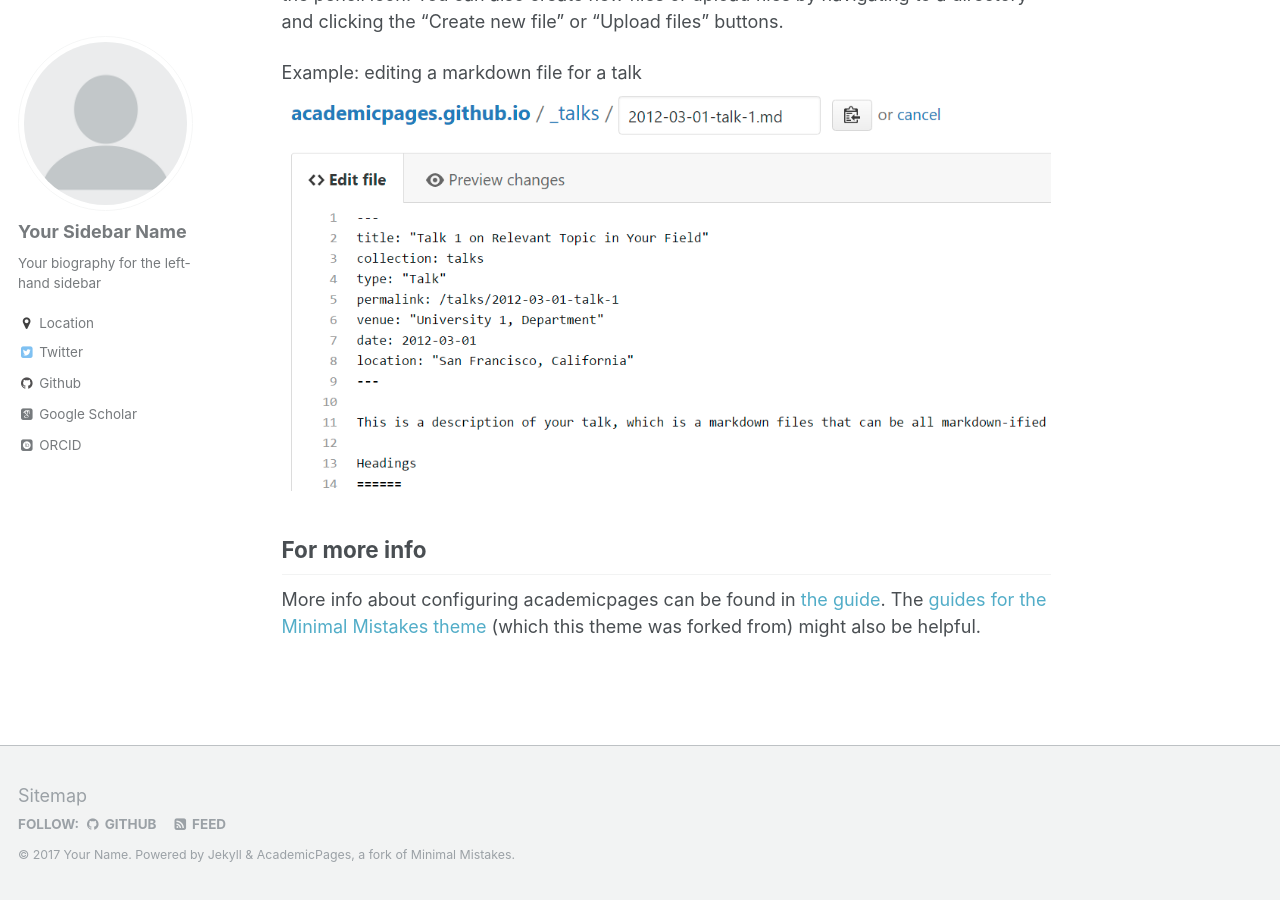
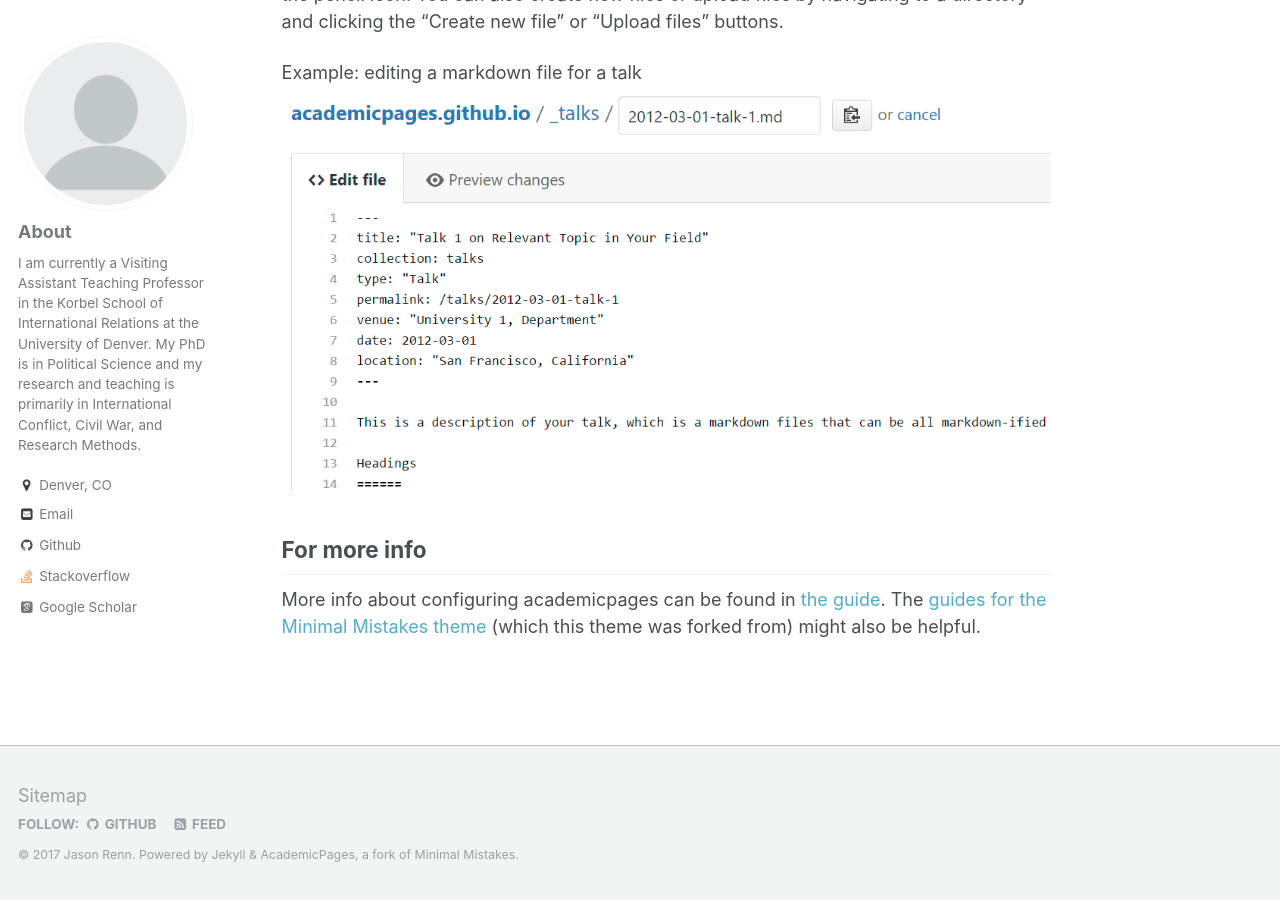
Before and after one commit to drenn2/original, a Jekyll site: the page built from _pages/about.md, in a window 1280 px wide and 900 px high, scrolled down 2510 px. Built offline with Jekyll 4.4.1, drawn with Linux system fonts in a browser that asks for light colours; some web fonts are replaced; some of the changed text lies outside the part shown.

Commit message:
updated yaml

```diff
--- a/_config.yml
+++ b/_config.yml
@@ -6,14 +6,15 @@
 # `jekyll serve`. If you change this file, please restart the server process.
 
 # Site Settings
+github: [metadata]
 locale                   : "en-US"
-title                    : "Your Name / Site Title"
+title                    : "Jason Renn"
 title_separator          : "-"
-name                     : &name "Your Name"
-description              : &description "personal description"
-url                      : https://academicpages.github.io # the base hostname & protocol for your site e.g. "https://mmistakes.github.io"
+name                     : &name "Jason Renn"
+description              : &description "Academic website for Jason Renn"
+url                      : "https://github.com/drenn2/home" # the base hostname & protocol for your site e.g. "https://mmistakes.github.io"
 baseurl                  : "" # the subpath of your site, e.g. "/blog"
-repository               : "academicpages/academicpages.github.io"
+repository               : "drenn2/home.github.io"
 teaser                   :  # filename of teaser fallback teaser image placed in /images/, .e.g. "500x300.png"
 breadcrumbs              : false # true, false (default)
 words_per_minute         : 160
@@ -27,7 +28,7 @@ comments:
   facebook:
     appid                :
     num_posts            : # 5 (default)
-    colorscheme          : # "light" (default), "dark"
+    colorscheme          : "dark"
 staticman:
   allowedFields          : ['name', 'email', 'url', 'message']
   branch                 : "gh-pages" # "master", "gh-pages"
@@ -55,7 +56,7 @@ yandex_site_verification :
 
 # Social Sharing
 twitter:
-  username               : &twitter
+  username               :
 facebook:
   username               :
   app_id                 :
@@ -78,13 +79,13 @@ analytics:
 
 # Site Author
 author:
-  name             : "Your Sidebar Name"
+  name             : "About"
   avatar           : "profile.png"
-  bio              : "Your biography for the left-hand sidebar"
-  location         : "Location"
+  bio              : "I am currently a Visiting Assistant Teaching Professor in the Korbel School of International Relations at the University of Denver. My PhD is in Political Science and my research and teaching is primarily in International Conflict, Civil War, and Research Methods."
+  location         : "Denver, CO"
   employer         :
-  googlescholar    : "http://yourfullgooglescholarurl.com"
-  email            :
+  googlescholar    : "https://scholar.google.com/citations?user=cmxnCNsAAAAJ&hl=en"
+  email            : "duu.renn@du.edu"
   uri              :
   bitbucket        :
   codepen          :
@@ -92,19 +93,19 @@ author:
   flickr           :
   facebook         :
   foursquare       :
-  github           : "academicpages"
+  github           : "drenn2"
   google_plus      :
   keybase          :
   instagram        :
   lastfm           :
   linkedin         :
-  orcid            : "http://orcid.org/yourorcidurl"
+  orcid            :
   pinterest        :
   soundcloud       :
-  stackoverflow    : # http://stackoverflow.com/users/123456/username
+  stackoverflow    : "5868828/jason"
   steam            :
   tumblr           :
-  twitter          : "replacethistwitterhandle"
+  twitter          :
   vine             :
   weibo            :
   xing             :
@@ -169,16 +170,16 @@ kramdown:
 
 # Collections
 collections:
+  research:
+    output: true
+    permalink: /:collection/:path/
   teaching:
     output: true
     permalink: /:collection/:path/
-  publications:
+  cv:
     output: true
     permalink: /:collection/:path/
-  portfolio:
-    output: true
-    permalink: /:collection/:path/
-  talks:
+  posts:
     output: true
     permalink: /:collection/:path/
 
@@ -249,7 +250,7 @@ sass:
 permalink: /:categories/:title/
 # paginate: 5 # amount of posts to show
 # paginate_path: /page:num/
-timezone: America/Los_Angeles # http://en.wikipedia.org/wiki/List_of_tz_database_time_zones
+timezone: America/Denver # http://en.wikipedia.org/wiki/List_of_tz_database_time_zones
 
 
 # Plugins
```
